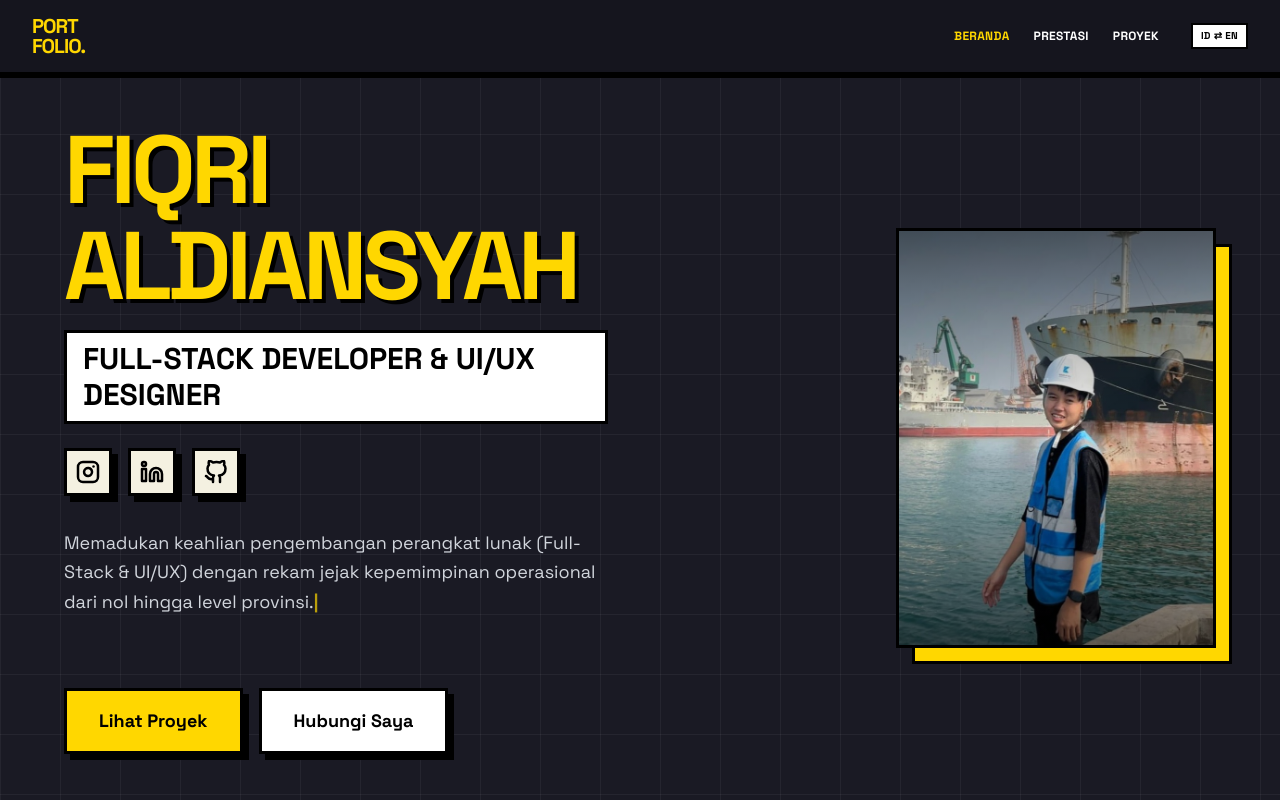
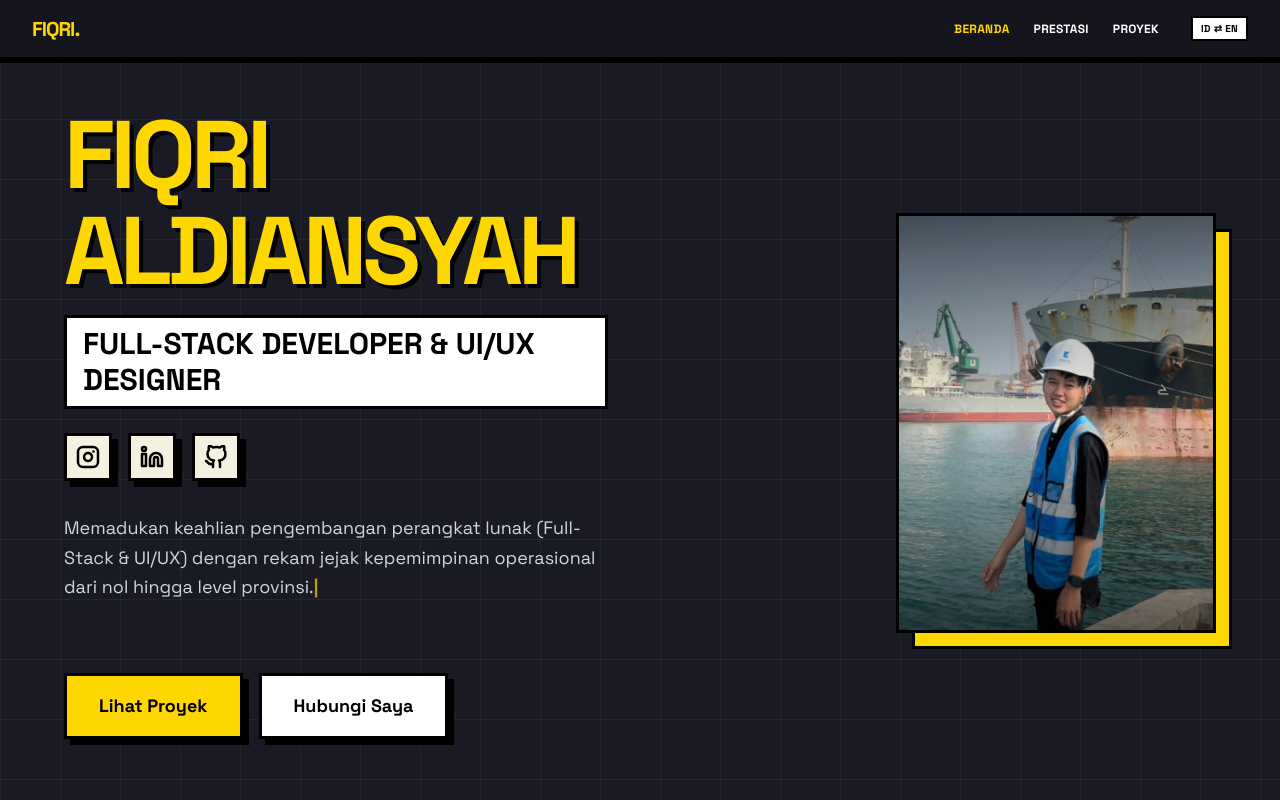
Before and after one commit to fiqrialdnsyh/portofolio-fiqri, a Next.js app: page / in a window 1280 px wide. Shown: the top 800 px of the page. Built offline with nearby package versions, Linux system fonts and the light colour scheme.

Commit message:
Update Navbar branding to reflect project name

```diff
--- a/components/Navbar.tsx
+++ b/components/Navbar.tsx
@@ -40,7 +40,7 @@ export default function Navbar() {
   return (
     <nav className="sticky top-0 z-50 flex justify-between items-center py-4 px-8 bg-[#15151e] border-b-2 border-black transition-all shadow-[0_4px_0_#000]">
       <div className="text-xl font-bold tracking-tighter text-[#FFD700] leading-none">
-        PORT<br/>FOLIO.
+        FIQRI.
       </div>
 
       <div className="hidden md:flex items-center space-x-6 font-bold text-xs uppercase tracking-wide">
```
